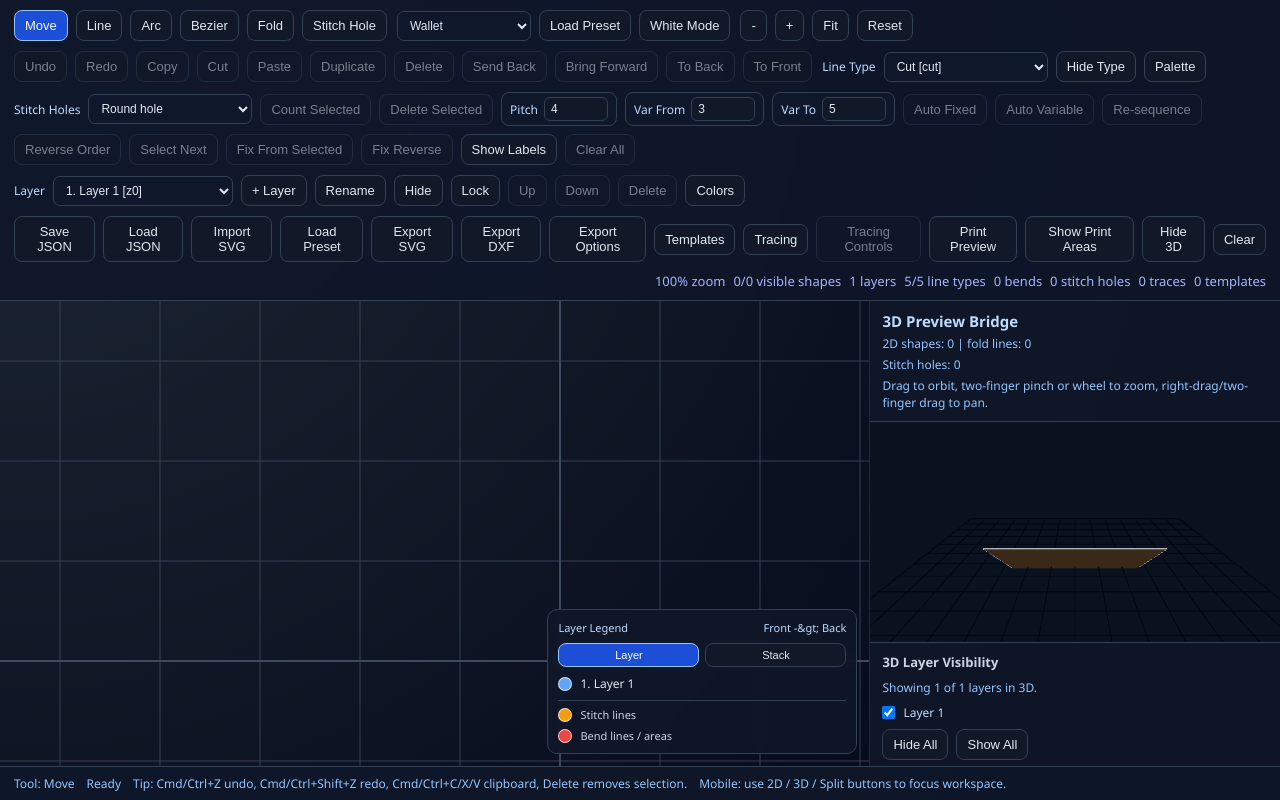
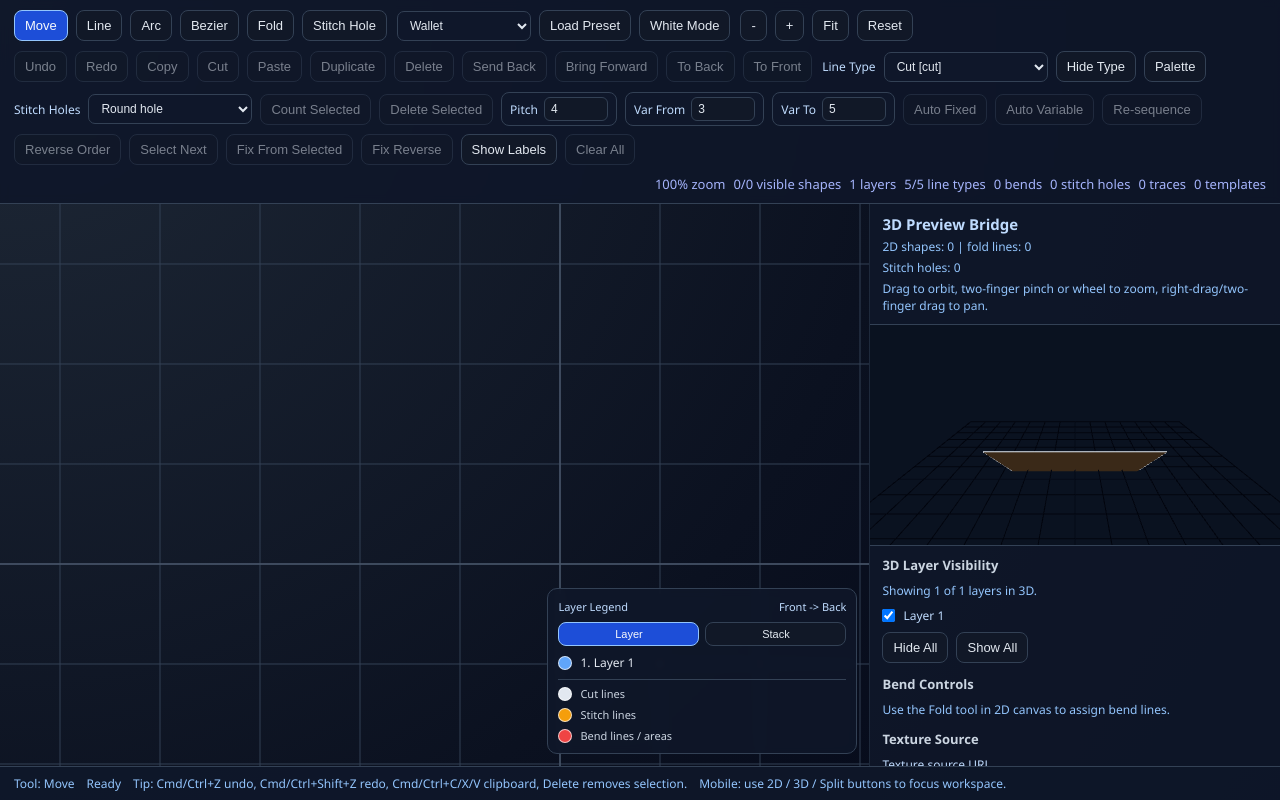
Before and after one commit to ahzs645/LeatherCad, a React (Vite) app: page / in a window 1280 px wide. Built offline with nearby package versions, Linux system fonts and the light colour scheme.

Commit message:
Fix legend coloring and lines

```diff
--- a/src/App.tsx
+++ b/src/App.tsx
@@ -96,6 +96,7 @@ type MobileOptionsTab = 'view' | 'layers' | 'file'
 type ThemeMode = 'dark' | 'light'
 type LegendMode = 'layer' | 'stack'
 type DxfVersion = 'r12' | 'r14'
+type DesktopRibbonTab = 'build' | 'edit' | 'stitch' | 'layers' | 'output' | 'view'
 type ExportRoleFilters = Record<LineTypeRole, boolean>
 type MobileLayerAction =
   | 'add'
@@ -163,6 +164,15 @@ const MOBILE_OPTIONS_TABS: Array<{ value: MobileOptionsTab; label: string }> = [
   { value: 'view', label: 'View' },
   { value: 'layers', label: 'Layers' },
   { value: 'file', label: 'File' },
+]
+
+const DESKTOP_RIBBON_TABS: Array<{ value: DesktopRibbonTab; label: string }> = [
+  { value: 'build', label: 'Build' },
+  { value: 'edit', label: 'Edit' },
+  { value: 'stitch', label: 'Stitch' },
+  { value: 'layers', label: 'Layers' },
+  { value: 'output', label: 'Output' },
+  { value: 'view', label: 'View' },
 ]
 
 function toolLabel(tool: Tool) {
@@ -350,6 +360,7 @@ function App() {
   const [mobileViewMode, setMobileViewMode] = useState<MobileViewMode>('editor')
   const [showMobileMenu, setShowMobileMenu] = useState(false)
   const [mobileOptionsTab, setMobileOptionsTab] = useState<MobileOptionsTab>('view')
+  const [desktopRibbonTab, setDesktopRibbonTab] = useState<DesktopRibbonTab>('build')
   const [mobileLayerAction, setMobileLayerAction] = useState<MobileLayerAction>('add')
   const [mobileFileAction, setMobileFileAction] = useState<MobileFileAction>('save-json')
   const [showLayerColorModal, setShowLayerColorModal] = useState(false)
@@ -530,27 +541,35 @@ function App() {
     return colorMap
   }, [layers, layerStackLevels, stackColorsByLevel])
   const stackLegendEntries = useMemo(() => {
-    const grouped = new Map<number, string[]>()
+    const grouped = new Map<number, { layerNames: string[]; layerColors: string[] }>()
     for (const layer of layers) {
       const stackLevel = layerStackLevels[layer.id] ?? 0
-      const names = grouped.get(stackLevel) ?? []
-      names.push(layer.name)
-      grouped.set(stackLevel, names)
+      const entry = grouped.get(stackLevel) ?? { layerNames: [], layerColors: [] }
+      entry.layerNames.push(layer.name)
+      entry.layerColors.push(layerColorsById[layer.id] ?? stackColorsByLevel[stackLevel] ?? DEFAULT_FRONT_LAYER_COLOR)
+      grouped.set(stackLevel, entry)
     }
 
     return Array.from(grouped.entries())
-      .map(([stackLevel, layerNames]) => ({
-        stackLevel,
-        layerNames,
-        color: stackColorsByLevel[stackLevel] ?? DEFAULT_FRONT_LAYER_COLOR,
-      }))
+      .map(([stackLevel, entry]) => {
+        const uniqueColors = Array.from(new Set(entry.layerColors))
+        return {
+          stackLevel,
+          layerNames: entry.layerNames,
+          swatchBackground:
+            uniqueColors.length > 1
+              ? `linear-gradient(90deg, ${uniqueColors.join(', ')})`
+              : uniqueColors[0] ?? DEFAULT_FRONT_LAYER_COLOR,
+        }
+      })
       .sort((left, right) => left.stackLevel - right.stackLevel)
-  }, [layers, layerStackLevels, stackColorsByLevel])
+  }, [layers, layerStackLevels, layerColorsById, stackColorsByLevel])
   const displayLayerColorsById = legendMode === 'stack' ? stackColorsByLayerId : layerColorsById
   const activeLayerColor = activeLayer
     ? displayLayerColorsById[activeLayer.id] ?? DEFAULT_FRONT_LAYER_COLOR
     : DEFAULT_FRONT_LAYER_COLOR
   const fallbackLayerStroke = themeMode === 'light' ? '#0f172a' : '#e2e8f0'
+  const cutStrokeColor = lineTypes.find((lineType) => lineType.role === 'cut')?.color ?? fallbackLayerStroke
   const stitchStrokeColor = themeMode === 'light' ? STITCH_COLOR_LIGHT : STITCH_COLOR_DARK
   const foldStrokeColor = themeMode === 'light' ? FOLD_COLOR_LIGHT : FOLD_COLOR_DARK
   const activeLineTypeStrokeColor =
@@ -2625,15 +2644,35 @@ function App() {
   }
 
   const workspaceClassName = `workspace ${isMobileLayout ? `mobile-${mobileViewMode}` : 'desktop'}`
-  const topbarClassName = `topbar ${isMobileLayout ? 'topbar-mobile' : ''} ${
+  const topbarClassName = `topbar ${isMobileLayout ? 'topbar-mobile' : `desktop-ribbon-tab-${desktopRibbonTab}`} ${
     isMobileLayout && !showMobileMenu ? 'topbar-compact' : ''
   }`
   const hideCanvasPane = isMobileLayout && showThreePreview && mobileViewMode === 'preview'
   const hidePreviewPane = isMobileLayout && (mobileViewMode === 'editor' || !showThreePreview)
-  const showViewOptions = !isMobileLayout || (showMobileMenu && mobileOptionsTab === 'view')
-  const showLayerOptions = !isMobileLayout || (showMobileMenu && mobileOptionsTab === 'layers')
-  const showFileOptions = !isMobileLayout || (showMobileMenu && mobileOptionsTab === 'file')
-  const showMeta = !isMobileLayout || showMobileMenu
+  const showViewOptions = showMobileMenu && mobileOptionsTab === 'view'
+  const showLayerOptions = showMobileMenu && mobileOptionsTab === 'layers'
+  const showFileOptions = showMobileMenu && mobileOptionsTab === 'file'
+  const showMeta = isMobileLayout ? showMobileMenu : true
+  const showDesktopToolSection = desktopRibbonTab === 'build' || desktopRibbonTab === 'edit' || desktopRibbonTab === 'stitch'
+  const showDesktopPresetSection = desktopRibbonTab === 'build' || desktopRibbonTab === 'view'
+  const showDesktopZoomSection = desktopRibbonTab === 'build' || desktopRibbonTab === 'view'
+  const showDesktopEditSection = desktopRibbonTab === 'edit'
+  const showDesktopLineTypeSection = desktopRibbonTab === 'build' || desktopRibbonTab === 'edit' || desktopRibbonTab === 'stitch'
+  const showDesktopStitchSection = desktopRibbonTab === 'stitch'
+  const showDesktopLayerSection =
+    desktopRibbonTab === 'build' ||
+    desktopRibbonTab === 'edit' ||
+    desktopRibbonTab === 'stitch' ||
+    desktopRibbonTab === 'layers'
+  const showDesktopFileSection = desktopRibbonTab === 'output'
+  const showToolSection = isMobileLayout || showDesktopToolSection
+  const showPresetSection = isMobileLayout ? showViewOptions : showDesktopPresetSection
+  const showZoomSection = isMobileLayout ? showViewOptions : showDesktopZoomSection
+  const showEditSection = isMobileLayout ? showViewOptions : showDesktopEditSection
+  const showLineTypeSection = isMobileLayout ? showViewOptions : showDesktopLineTypeSection
+  const showStitchSection = isMobileLayout ? showViewOptions : showDesktopStitchSection
+  const showLayerSection = isMobileLayout ? showLayerOptions : showDesktopLayerSection
+  const showFileSection = isMobileLayout ? showFileOptions : showDesktopFileSection
   const showLayerLegend = !(isMobileLayout && mobileViewMode === 'split')
 
   return (
@@ -3064,7 +3103,8 @@ function App() {
                     ? stitchStrokeColor
                     : lineTypeRole === 'fold'
                       ? foldStrokeColor
-                      : lineType?.color ?? displayLayerColorsById[shape.layerId] ?? fallbackLayerStroke
+                      : lineType?.color ??
+                        (lineTypeRole === 'cut' ? cutStrokeColor : displayLayerColorsById[shape.layerId] ?? cutStrokeColor)
                 const strokeDasharray = lineTypeStrokeDasharray(lineType?.style ?? 'solid')
                 if (shape.type === 'line') {
                   return (
@@ -3170,7 +3210,7 @@ function App() {
               >
                 <div className="layer-legend-header">
                   <span>{legendMode === 'layer' ? 'Layer Legend' : 'Stack Legend'}</span>
-                  <span>{legendMode === 'layer' ? 'Front -&gt; Back' : 'Height'}</span>
+                  <span>{legendMode === 'layer' ? 'Front -> Back' : 'Height'}</span>
                 </div>
                 <div className="legend-mode-tabs" role="tablist" aria-label="Legend mode">
                   <button
@@ -3210,7 +3250,7 @@ function App() {
                   <div className="stack-legend-items">
                     {stackLegendEntries.map((entry) => (
                       <div key={`stack-${entry.stackLevel}`} className="stack-legend-item">
-                        <span className="layer-legend-swatch" style={{ backgroundColor: entry.color }} />
+                        <span className="layer-legend-swatch" style={{ background: entry.swatchBackground }} />
                         <span className="stack-level-chip">{`z${entry.stackLevel}`}</span>
                         <span className="stack-level-label">{entry.layerNames.join(', ')}</span>
                       </div>
@@ -3219,6 +3259,10 @@ function App() {
                 )}
 
                 <div className="legend-key-list">
+                  <div className="legend-key-item">
+                    <span className="layer-legend-swatch" style={{ backgroundColor: cutStrokeColor }} />
+                    <span>Cut lines</span>
+                  </div>
                   <div className="legend-key-item">
                     <span className="layer-legend-swatch" style={{ backgroundColor: stitchStrokeColor }} />
                     <span>Stitch lines</span>
```
